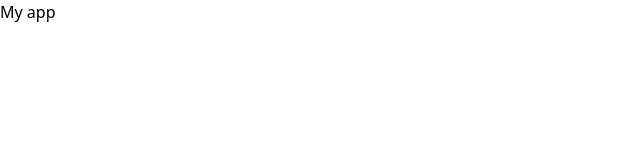
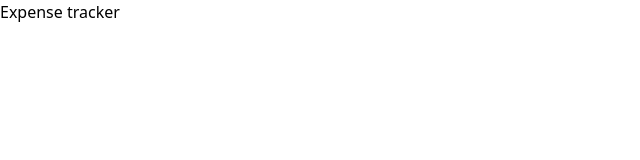
Before and after one commit to camilla-westin/ExpenseTrackerVue, a Vue app: page / in a window 1280 px wide. Shown: the top 160 px of the page, without its empty margins (0-640 px from the left). Built offline with nearby package versions, Linux system fonts and the light colour scheme.

Commit message:
Added header

```diff
--- a/src/App.vue
+++ b/src/App.vue
@@ -1 +1,7 @@
-<template><h1 class="font-bold text-red-500">My app</h1></template>
+<script setup>
+import Header from "@/components/Header.vue";
+</script>
+
+<template>
+  <Header />
+</template>
--- /dev/null
+++ b/src/components/Header.vue
@@ -0,0 +1,5 @@
+<template>
+  <header>
+    <h1>Expense tracker</h1>
+  </header>
+</template>
```
Also changed, not shown: src/components/AddTransaction.vue (added), src/components/Balance.vue (added), src/components/IncomeExpenses.vue (added), src/components/TransactionList.vue (added).
